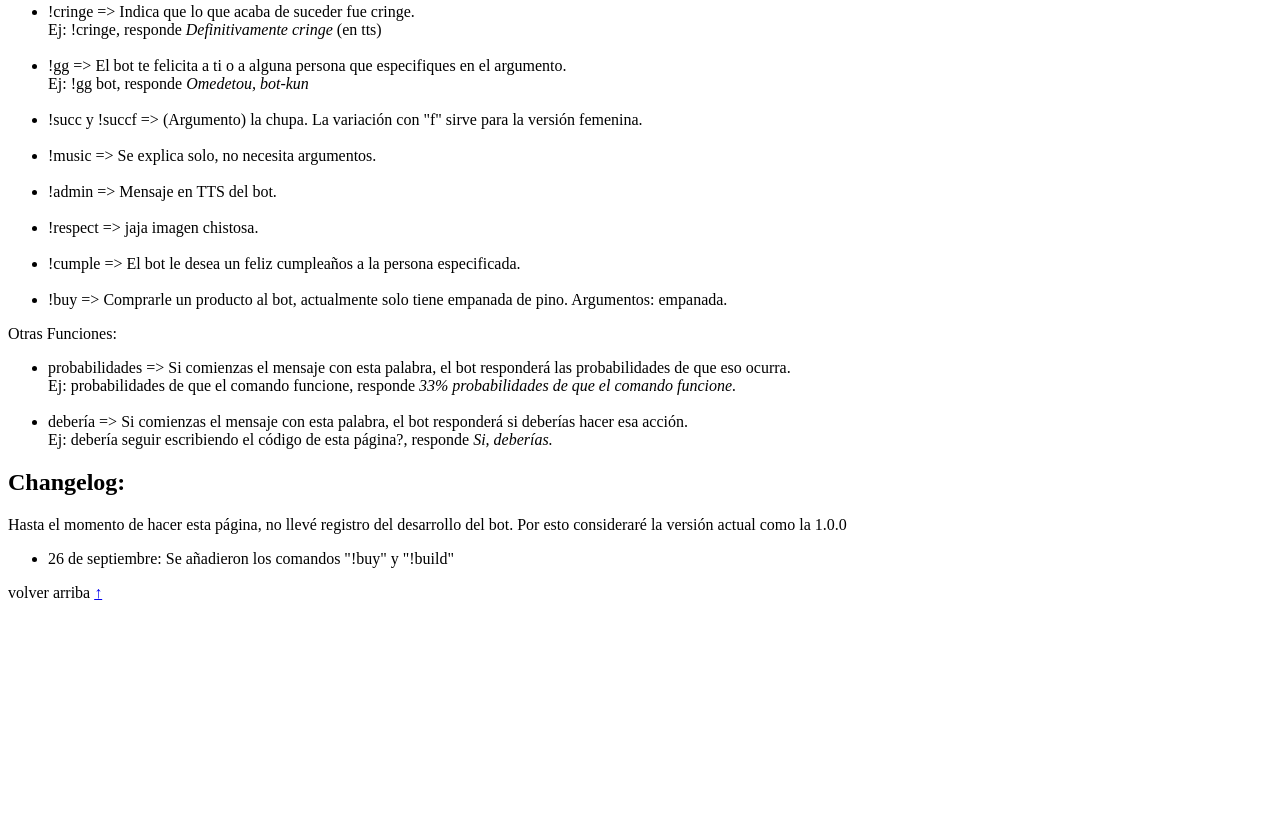
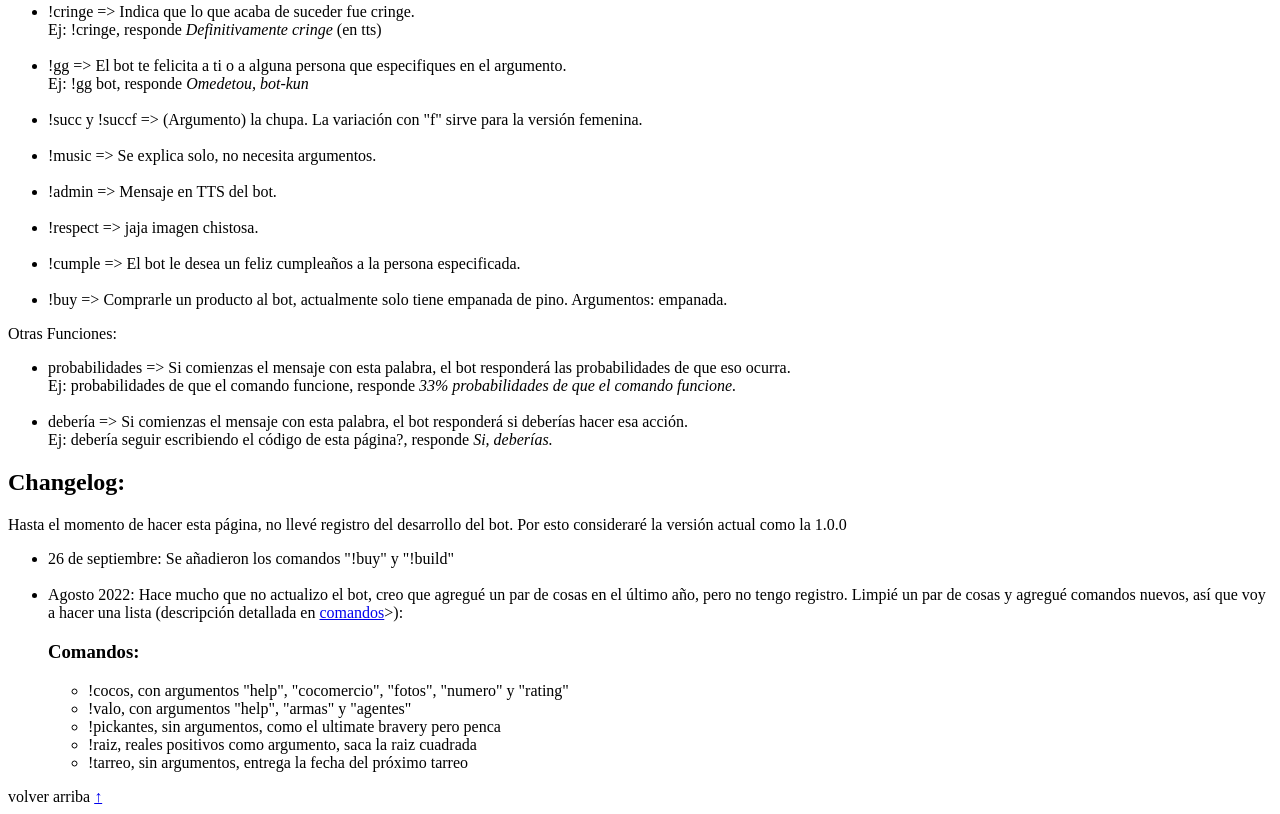
Before and after one commit to zusmoshijiku/bolche-bot, a plain HTML site: page index.html in a window 1280 px wide. Shown: the part 895-1709 px from the top of the page. Before the commit the page ends 1505 px from the top, so only its background shows below. Drawn offline with Linux system fonts and the light colour scheme; a script that the page names is missing.

Commit message:
Update index.html

```diff
--- a/index.html
+++ b/index.html
@@ -136,6 +136,21 @@
             <p>Hasta el momento de hacer esta p&aacute;gina, no llevé registro del desarrollo del bot. Por esto considerar&eacute; la versi&oacute;n actual como la 1.0.0</p>
             <ul>
                 <li>26 de septiembre: Se a&ntilde;adieron los comandos "!buy" y "!build"</li>
+
+                </br>
+
+                <li>Agosto 2022: Hace mucho que no actualizo el bot, creo que agregu&eacute; un par de cosas en el &uacute;ltimo a&ntilde;o, pero no tengo registro.
+                    Limpi&eacute; un par de cosas y agregué comandos nuevos, as&iacute; que voy a hacer una lista (descripci&oacute;n detallada en <a href = "#comandos">comandos</a>>):
+                    <h3>Comandos:</h3>
+                    <ul>
+                        <li>!cocos, con argumentos "help", "cocomercio", "fotos", "numero" y "rating"</li>
+                        <li>!valo, con argumentos "help", "armas" y "agentes" </li>
+                        <li>!pickantes, sin argumentos, como el ultimate bravery pero penca</li>
+                        <li>!raiz, reales positivos como argumento, saca la raiz cuadrada</li>
+                        <li>!tarreo, sin argumentos, entrega la fecha del pr&oacute;ximo tarreo</li>
+
+                    </ul>
+                </li>
             </ul>
         </div>
         <div class="footer">
```
